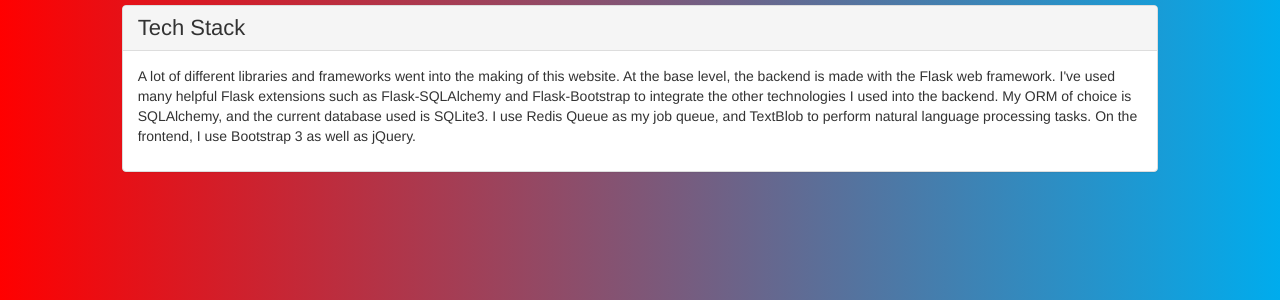
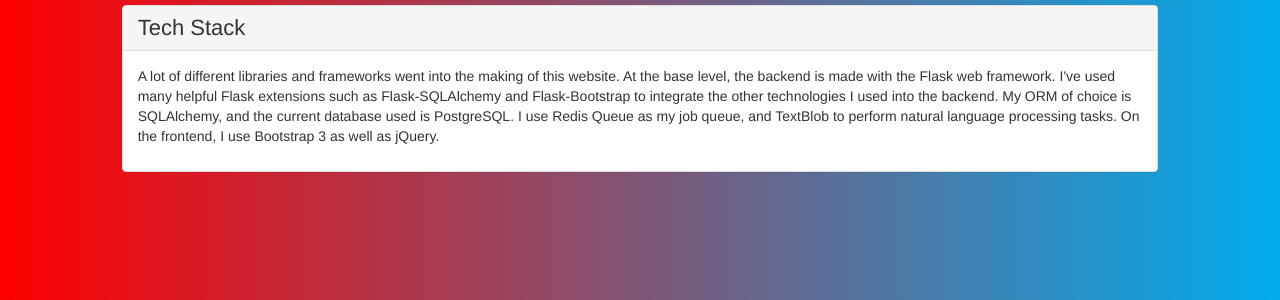
Before and after one commit to milesvant/SentimentSeeker, a Flask app: page /about in a window 1280 px wide. Shown: the part 194-494 px from the top of the page. Run offline with Flask 2, Linux system fonts and the light colour scheme; some libraries are stand-ins or nearby versions.

Commit message:
Update about.html

```diff
--- a/app/templates/about/about.html
+++ b/app/templates/about/about.html
@@ -35,7 +35,7 @@
        website. At the base level, the backend is made with the Flask web framework.
       I've used many helpful Flask extensions such as Flask-SQLAlchemy and Flask-Bootstrap to integrate
       the other technologies I used into the backend. My ORM of choice is SQLAlchemy,
-      and the current database used is SQLite3. I use Redis Queue as my job queue,
+      and the current database used is PostgreSQL. I use Redis Queue as my job queue,
       and TextBlob to perform natural language processing tasks. On the frontend, I
       use Bootstrap 3 as well as jQuery.</p>
   </div>
```
